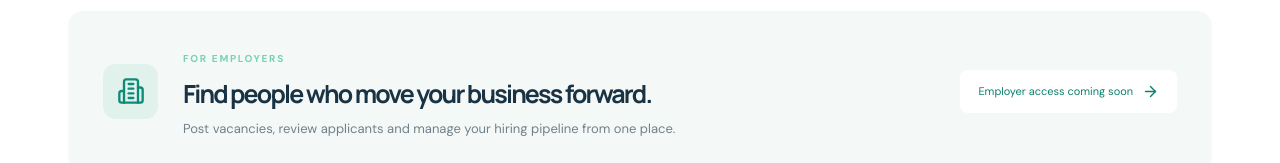
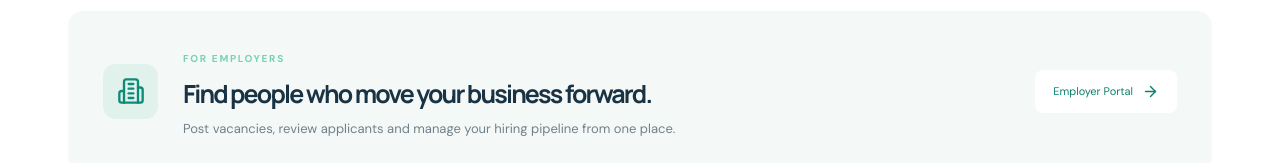
Before and after one commit to terasynctech/terajobs, a React (Vite) app: page / in a window 1280 px wide. Shown: the part 2177-2340 px from the top of the page. Built offline with nearby package versions, Linux system fonts and the light colour scheme; no server answers.

Commit message:
Update employer access link in App component

```diff
--- a/src/App.jsx
+++ b/src/App.jsx
@@ -588,9 +588,9 @@ console.log("Profile role:", profile?.role);
             </p>
           </div>
 
-          <a href="mailto:careers@terasynctech.com?subject=TeraJobs%20Employer%20Enquiry">
-            Employer access coming soon <ArrowRight size={17} />
-          </a>
+         <a href="#/employer">
+  Employer Portal <ArrowRight size={17} />
+</a>
         </section>
       </main>
 
```
